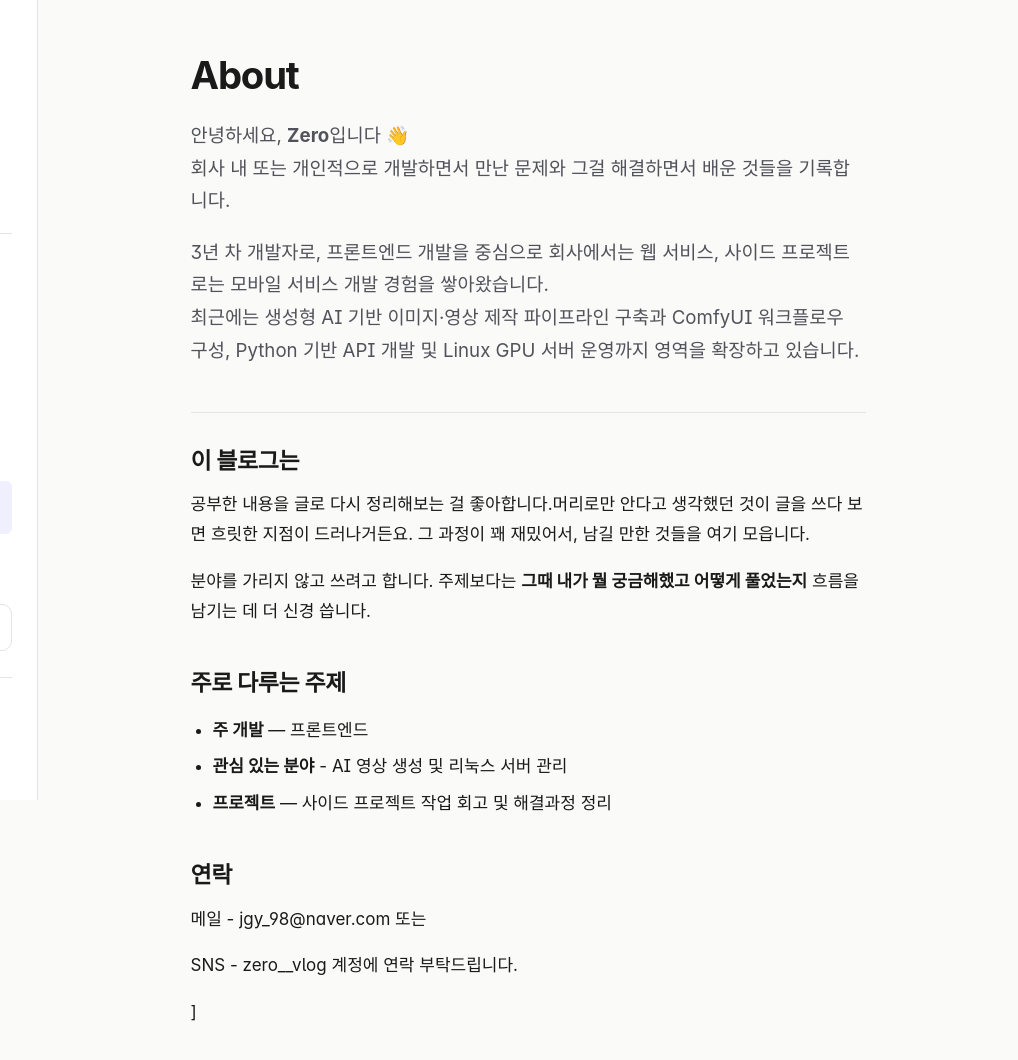
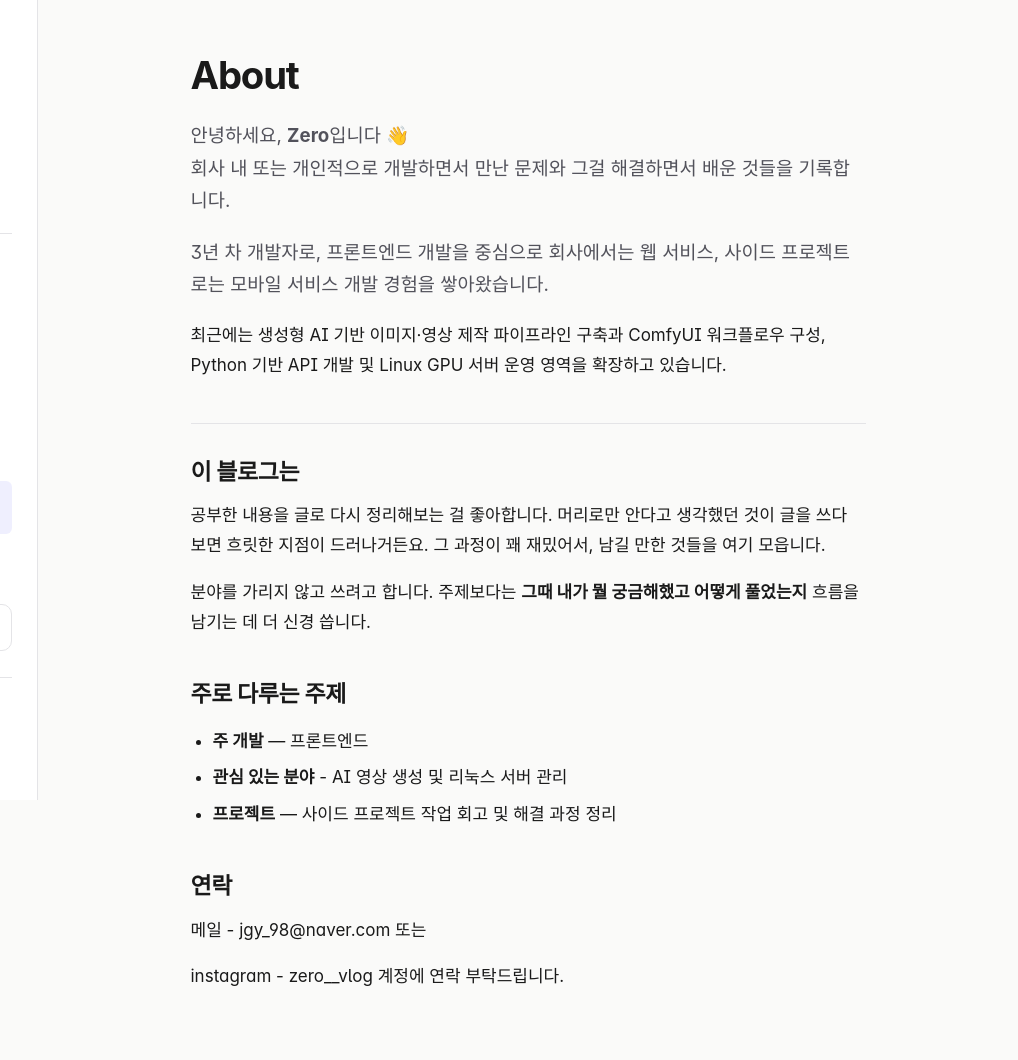
Before and after one commit to jgy4419/jgy4419.github.io, an Astro site: page /about in a window 1280 px wide. Shown: the full height of the page, 262-1280 px from the left. Built offline with nearby package versions, Linux system fonts and the light colour scheme; Astro itself is replaced by a stand-in of ours; a web font is replaced by a local one.

Commit message:
chore : about 내용 수정

```diff
--- a/src/pages/about.astro
+++ b/src/pages/about.astro
@@ -13,15 +13,18 @@ import { AUTHOR_NAME, GITHUB_USERNAME, SITE_TITLE } from '../consts';
 			</p>
 
 			<p class="lead">
-				3년 차 개발자로, 프론트엔드 개발을 중심으로 회사에서는 웹 서비스, 사이드 프로젝트로는 모바일 서비스 개발 경험을 쌓아왔습니다. <br />
-				최근에는 생성형 AI 기반 이미지·영상 제작 파이프라인 구축과 ComfyUI 워크플로우 구성, Python 기반 API 개발 및 Linux GPU 서버 운영까지 영역을 확장하고 있습니다.
+				3년 차 개발자로, 프론트엔드 개발을 중심으로 회사에서는 웹 서비스, 사이드 프로젝트로는 모바일 서비스 개발 경험을 쌓아왔습니다.
+			</p>
+
+			<p>
+				최근에는 생성형 AI 기반 이미지·영상 제작 파이프라인 구축과 ComfyUI 워크플로우 구성, Python 기반 API 개발 및 Linux GPU 서버 운영 영역을 확장하고 있습니다.
 			</p>
 		</header>
 
 		<section>
 			<h2>이 블로그는</h2>
 			<p>
-				공부한 내용을 글로 다시 정리해보는 걸 좋아합니다.머리로만 안다고 생각했던 것이
+				공부한 내용을 글로 다시 정리해보는 걸 좋아합니다. 머리로만 안다고 생각했던 것이
 				글을 쓰다 보면 흐릿한 지점이 드러나거든요. 그 과정이 꽤 재밌어서,
 				남길 만한 것들을 여기 모읍니다.
 			</p>
@@ -36,7 +39,7 @@ import { AUTHOR_NAME, GITHUB_USERNAME, SITE_TITLE } from '../consts';
 			<ul>
 				<li><strong>주 개발</strong> — 프론트엔드</li>
 				<li><strong>관심 있는 분야</strong> - AI 영상 생성 및 리눅스 서버 관리</li>
-				<li><strong>프로젝트</strong> — 사이드 프로젝트 작업 회고 및 해결과정 정리</li>
+				<li><strong>프로젝트</strong> — 사이드 프로젝트 작업 회고 및 해결 과정 정리</li>
 			</ul>
 		</section>
 
@@ -46,8 +49,8 @@ import { AUTHOR_NAME, GITHUB_USERNAME, SITE_TITLE } from '../consts';
 				메일 - jgy_98@naver.com 또는
 			</p>
 			<p>
-				SNS - zero__vlog 계정에 연락 부탁드립니다.
-			</p>]
+				instagram - zero__vlog 계정에 연락 부탁드립니다.
+			</p>
 		</section>
 	</article>
 </BaseLayout>
```
